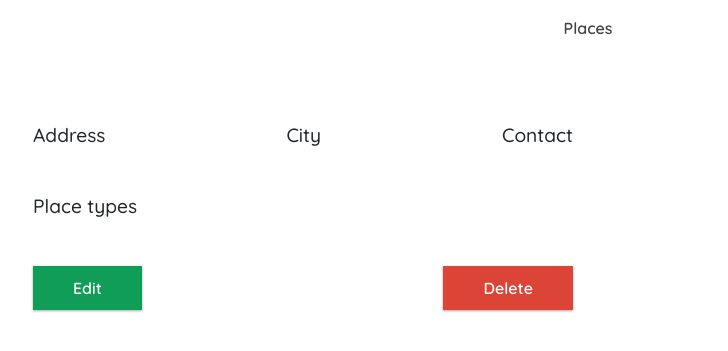
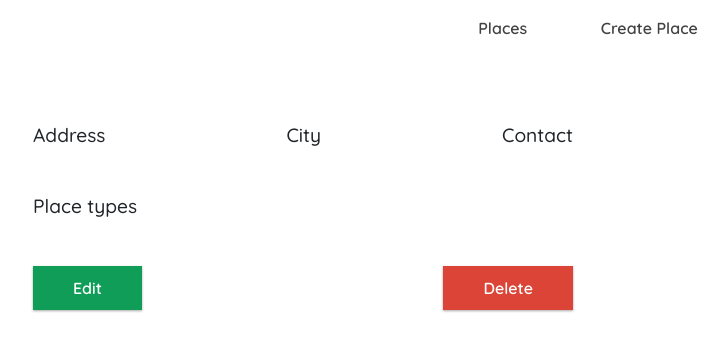
Before and after one commit to Navayuvan-SB/Place-App, a Django app: template place/templates/place/place_detail.html in a window 1280 px wide. Shown: the top 351 px of the page, without its empty margins (52-780 px from the left). Run offline with Django 3.2, Linux system fonts and the light colour scheme; the template is opened without the code that fills it, so the values that code supplies are empty.

Commit message:
Add place route links to place_detail and navigation menu

```diff
--- a/place/templates/base_generic.html
+++ b/place/templates/base_generic.html
@@ -18,6 +18,13 @@
       type="text/css"
       href="{% static 'css/style.css' %}"
     />
+
+
+    {% block media %}
+
+    {% endblock media %}
+
+
   </head>
 
   <body>
@@ -29,6 +36,7 @@
           {% block sidebar %}
           <ul class="sidebar-nav">
             <li><a href="{% url 'places' %}">Places</a></li>
+            <li><a href="{% url 'add-place' %}">Create Place</a></li>
           </ul>
           {% endblock %}
         </div>
--- a/place/templates/place/place_detail.html
+++ b/place/templates/place/place_detail.html
@@ -41,8 +41,8 @@
 
     <div class="actions">
 
-        <a href="">Edit</a>
-        <a href="">Delete</a>
+        <a href="{% url 'edit-place' place.pk %}">Edit</a>
+        <a href="{% url 'delete-place' place.pk %}">Delete</a>
 
     </div>
 
```
